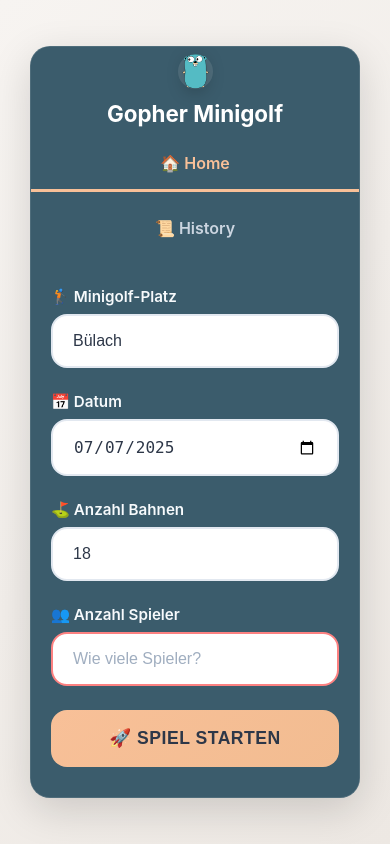
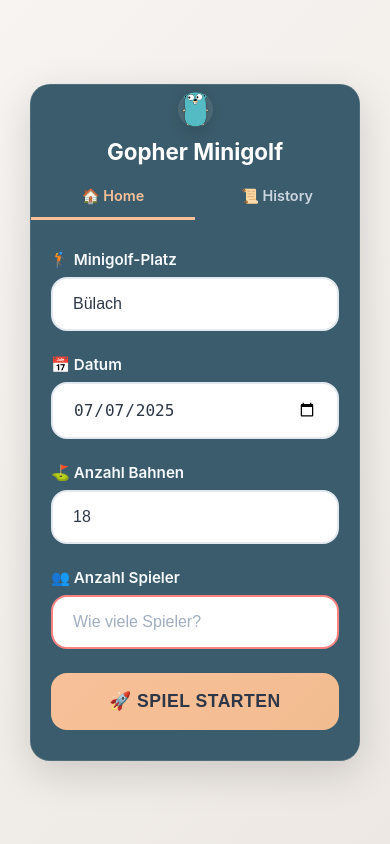
Before and after one commit to michaelbuzek/gopher-app-dev, a Flask app: page / in a window 390 px wide. Run offline with Flask 3, Linux system fonts and the light colour scheme.

Commit message:
Design anpassungen für iPhone

```diff
--- a/templates/index.html
+++ b/templates/index.html
@@ -334,12 +334,14 @@
             }
 
             .nav {
-                flex-direction: column;
-                gap: 10px;
+                /* flex-direction: column; - ENTFERNT */
+                gap: 0;
             }
 
             .nav-link {
                 justify-content: center;
+                padding: 12px 16px;
+                font-size: 0.9em;
             }
 
             .fallback-icon {
```
